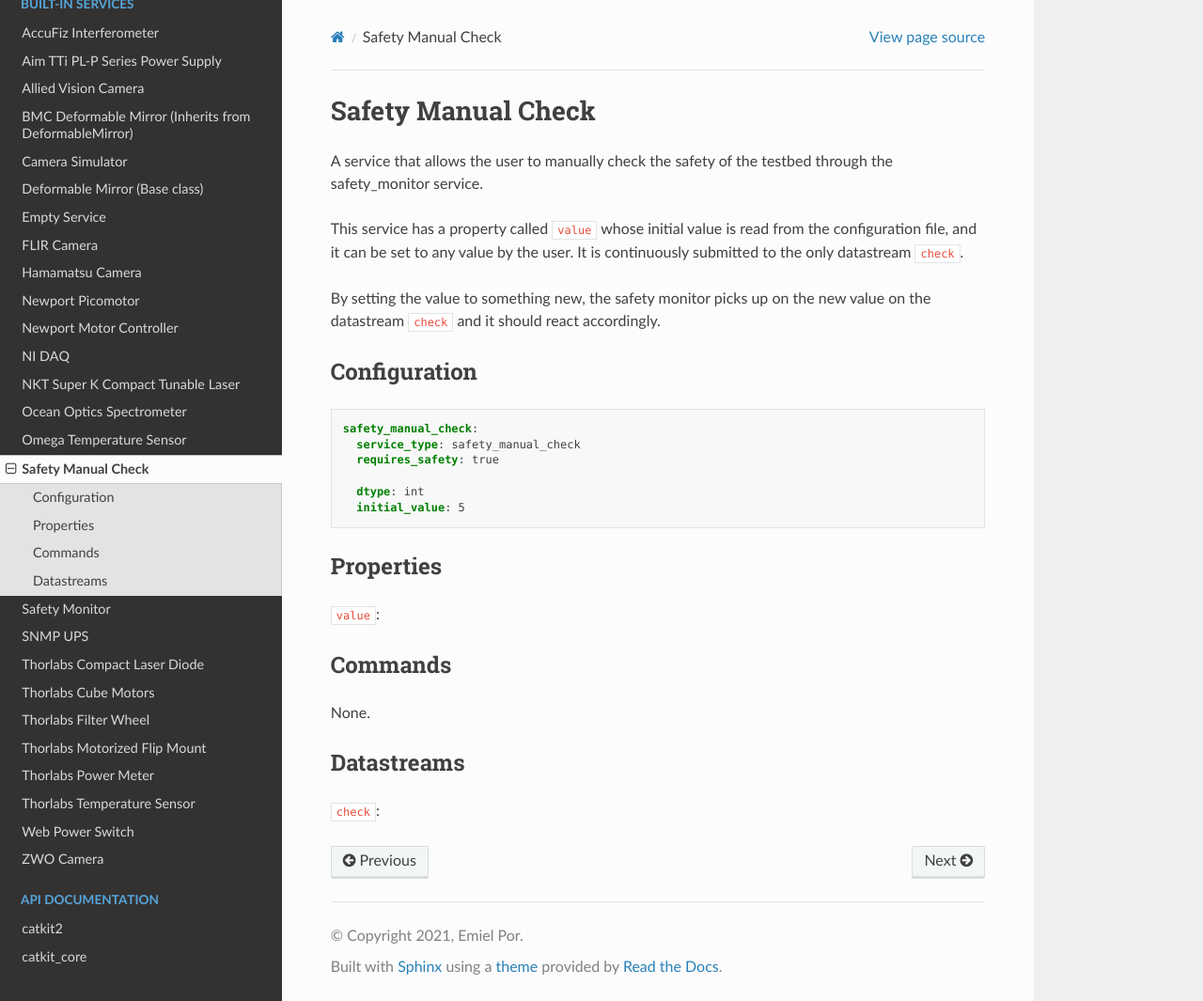
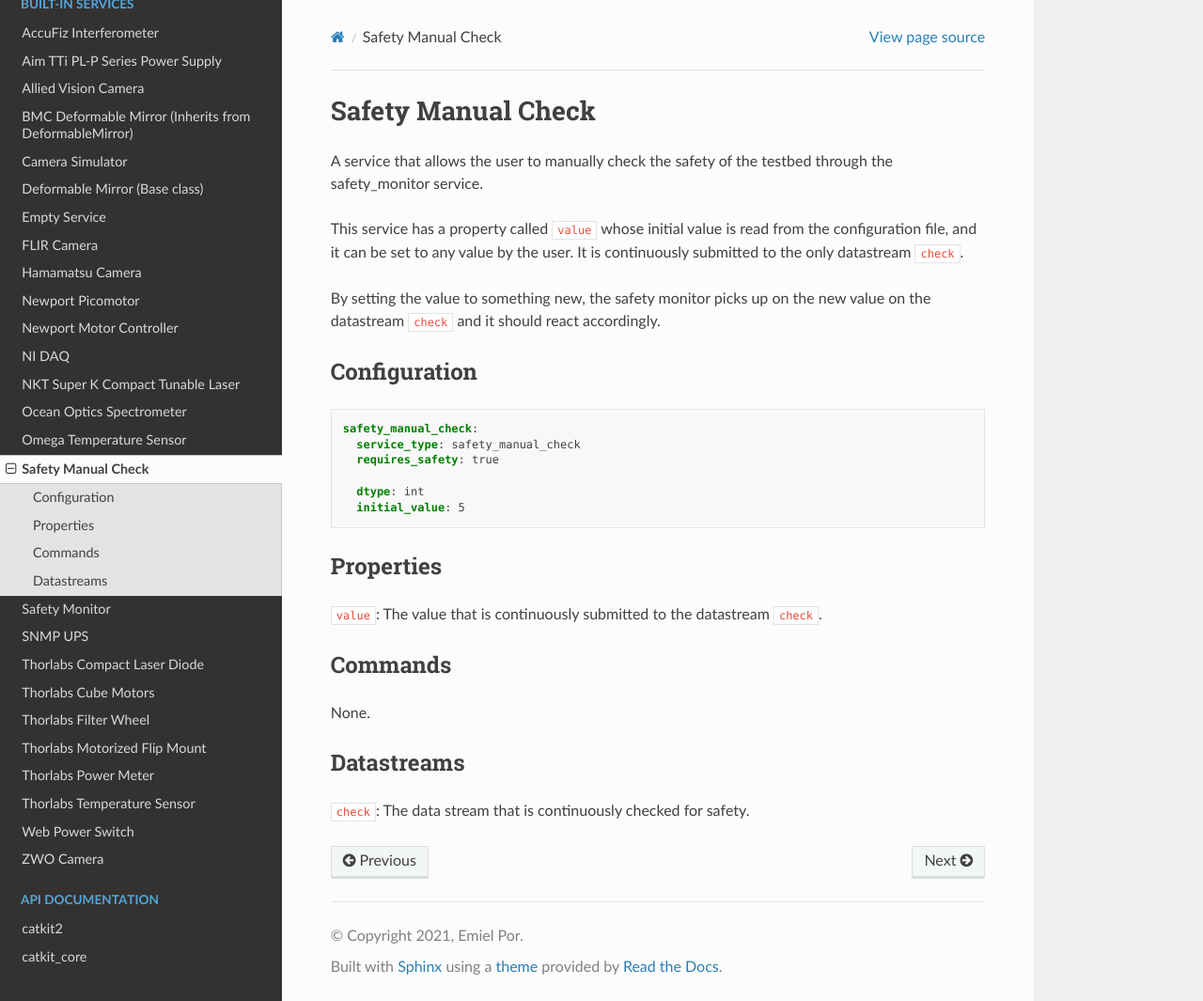
Before and after one commit to spacetelescope/catkit2, a Sphinx documentation site: the page built from docs/services/safety_manual_check.rst, in a window 1280 px wide and 1065 px high. Shown: the whole window at 94% size. Built offline with Sphinx 7.4.7 and the Read the Docs theme 3.1.0, drawn with Linux system fonts in a browser that asks for light colours.

Commit message:
Finish manual safety check docs

```diff
--- a/docs/services/safety_manual_check.rst
+++ b/docs/services/safety_manual_check.rst
@@ -22,7 +22,7 @@ Configuration
 
 Properties
 ----------
-``value``:
+``value``: The value that is continuously submitted to the datastream ``check``.
 
 
 Commands
@@ -31,4 +31,4 @@ None.
 
 Datastreams
 -----------
-``check``:
+``check``: The data stream that is continuously checked for safety.
```
